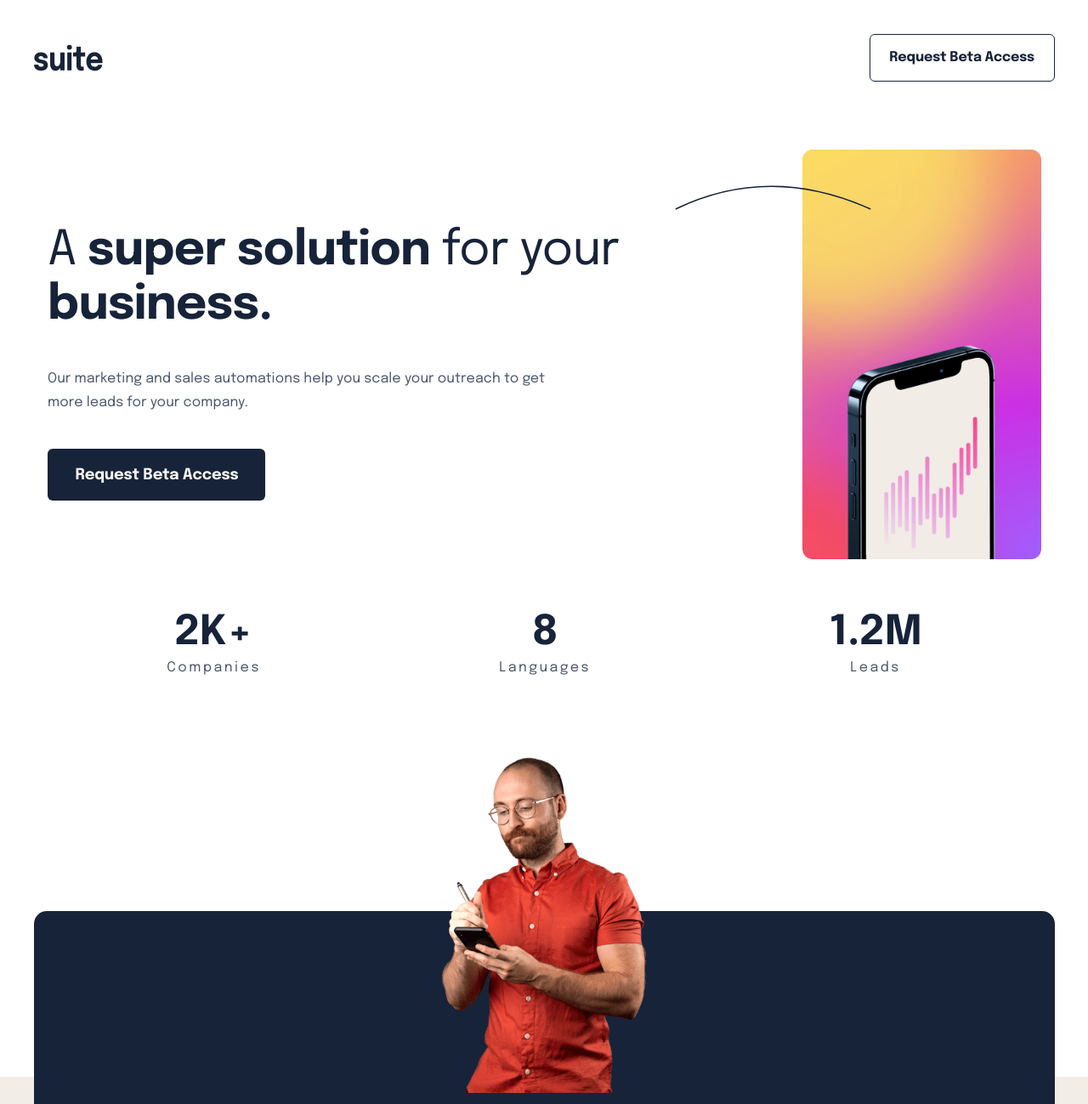
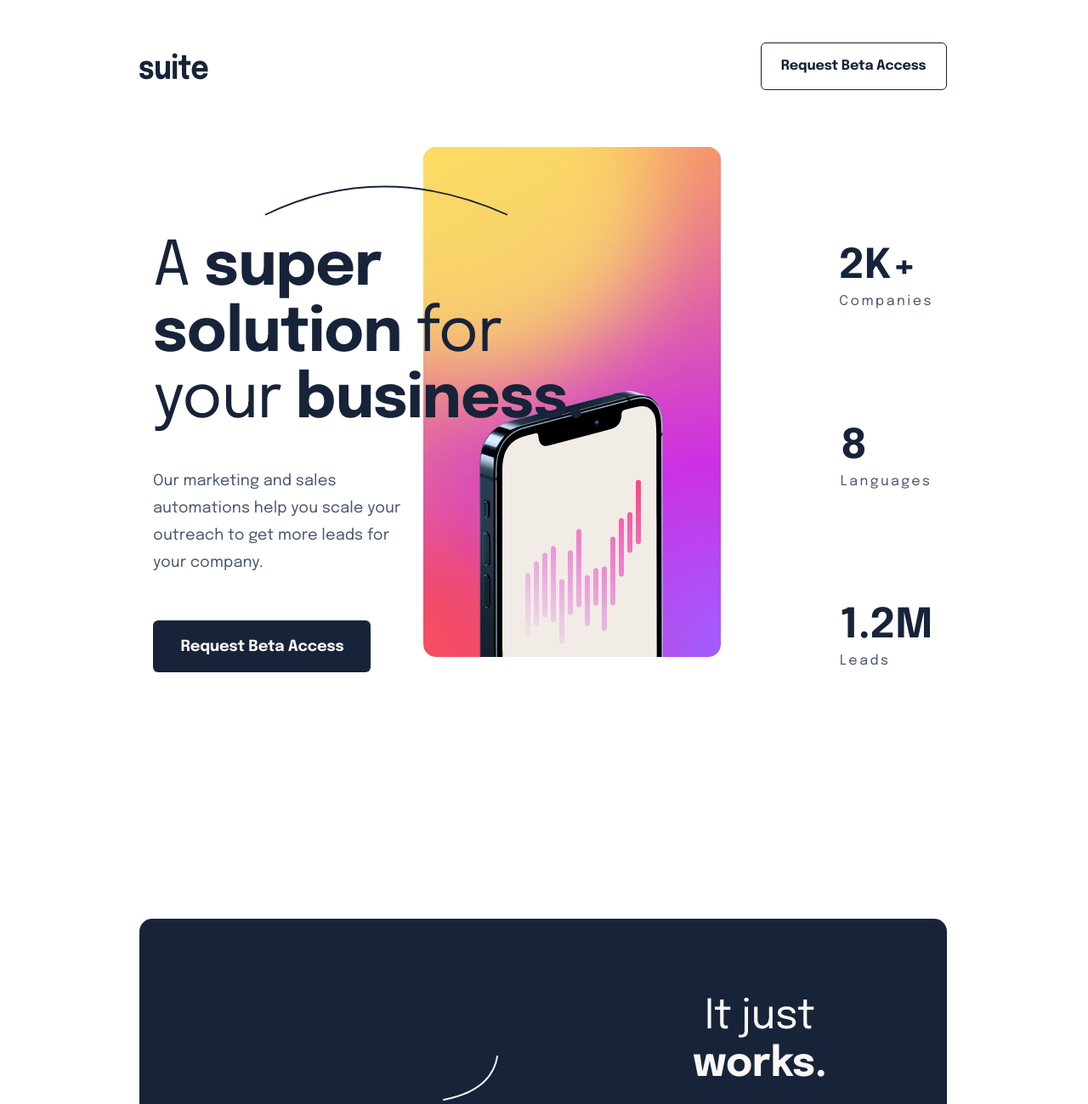
Before and after one commit to VeljkoKnezevic/suite-landing-page, a plain HTML site: page index.html in a window 1280 px wide. Shown: the top 1299 px of the page at 85% size. Drawn offline with Linux system fonts and the light colour scheme.

Commit message:
Done, finishing touches left

```diff
--- a/index.html
+++ b/index.html
@@ -26,7 +26,8 @@
     </header>
 
     <main class="main">
-      <section class="main__hero">
+      <div class="main__hero">
+        <section class="main__hero__content">
           <h1 class="main__heading">
             A
             <span class="main__heading--dark">super solution</span>
@@ -48,6 +49,7 @@
               alt="Phone"
             />
           </picture>
+        </section>
         <div class="main__data">
           <div class="main__data__point">
             <div class="main__data__point__number">2K+</div>
@@ -62,13 +64,19 @@
             <div class="main__data__point__text">Leads</div>
           </div>
         </div>
-      </section>
+      </div>
       <div class="main__quote">
+        <picture>
+          <source
+            media="(min-width: 1200px)"
+            srcset="./assets/image-jeremy-large.png"
+          />
           <img
             class="main__quote__image"
             src="./assets/image-jeremy-small.png"
             alt="Jeremy from suite"
           />
+        </picture>
         <section class="main__quote__content">
           <img
             class="main__quote__curve"
@@ -95,17 +103,17 @@
         <div class="footer__text">Copyright - Suite</div>
         <div class="footer__socials">
           <img
-            class="facebook"
+            class="footer__social facebook"
             src="./assets/icon-facebook.svg"
             alt="Suite Facebook"
           />
           <img
-            class="twitter"
+            class="footer__social twitter"
             src="./assets/icon-twitter.svg"
             alt="Suite Twitter"
           />
           <img
-            class="instagram"
+            class="footer__social instagram"
             src="./assets/icon-instagram.svg"
             alt="Suite Instagram"
           />
--- a/styles/styles.scss
+++ b/styles/styles.scss
@@ -313,3 +313,136 @@ body {
     }
   }
 }
+
+@media (min-width: 1200px) {
+  .header,
+  .main {
+    margin: 0 166px 0 164px;
+  }
+
+  .header {
+    padding-top: 50px;
+
+    &__button {
+      padding: 11px 23.5px 11px 23px;
+
+      &:hover {
+        cursor: pointer;
+        color: #faf8f6;
+        background: #172339;
+      }
+    }
+  }
+
+  .main {
+    &__hero {
+      margin-top: 67px;
+      display: flex;
+      background-size: 287px 36px;
+      background-position: top 45px right 500px;
+    }
+
+    &__image {
+      height: 600px;
+      width: 350px;
+      right: 250px;
+    }
+
+    &__heading {
+      padding-top: 103px;
+      width: 65.7%;
+      font-size: 72px;
+      line-height: 78px;
+      letter-spacing: -1px;
+    }
+
+    &__para {
+      width: 36.2%;
+      font-size: 18px;
+      line-height: 32px;
+      letter-spacing: 0.1px;
+    }
+
+    &__button {
+      margin-top: 52px;
+
+      &:hover {
+        cursor: pointer;
+        background: linear-gradient(
+          135deg,
+          #a060ff 0%,
+          #cb30e3 49.21%,
+          #ffa84e 100%
+        );
+      }
+    }
+
+    &__data {
+      margin-top: 0;
+      padding-top: 113px;
+      flex-direction: column;
+      justify-content: space-between;
+      gap: 63px;
+
+      &__point {
+        align-items: start;
+      }
+    }
+
+    &__quote {
+      margin-top: 290px;
+      flex-direction: row;
+      position: relative;
+      align-items: flex-end;
+
+      &__image {
+        margin-top: -48.5px;
+        margin-left: 121.5px;
+        margin-bottom: -4px;
+      }
+
+      &__curve {
+        position: absolute;
+        top: 161px;
+        right: 527px;
+      }
+
+      &__content {
+        margin-right: 125px;
+        margin-left: 152px;
+        align-items: flex-start;
+        padding: 88px 0;
+      }
+
+      &__heading {
+        font-size: 48px;
+        line-height: 56px;
+        letter-spacing: -0.5px;
+        margin: 0;
+      }
+
+      &__para {
+        font-size: 20px;
+        line-height: 35px;
+        letter-spacing: 0.1px;
+        text-align: start;
+      }
+    }
+  }
+
+  .footer {
+    height: 464px;
+    margin-top: -104px;
+
+    &__content {
+      margin-top: 360px;
+      padding: 0 167px 0 164px;
+    }
+
+    &__social:hover {
+      cursor: pointer;
+      mix-blend-mode: normal;
+      opacity: 0.5;
+    }
+  }
+}
```
Also changed, not shown: styles/styles.css, 1 other file. Lines whose indentation alone changed are shown as unchanged.
